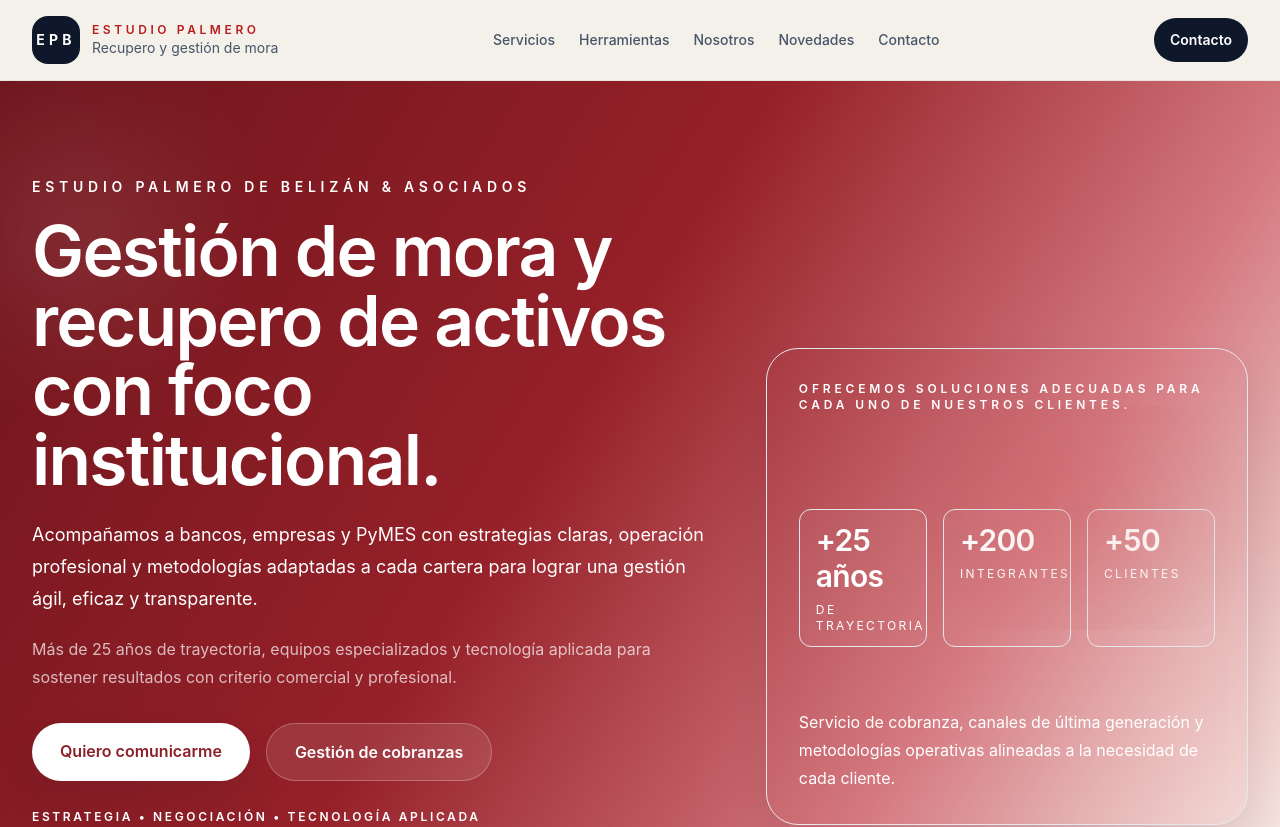
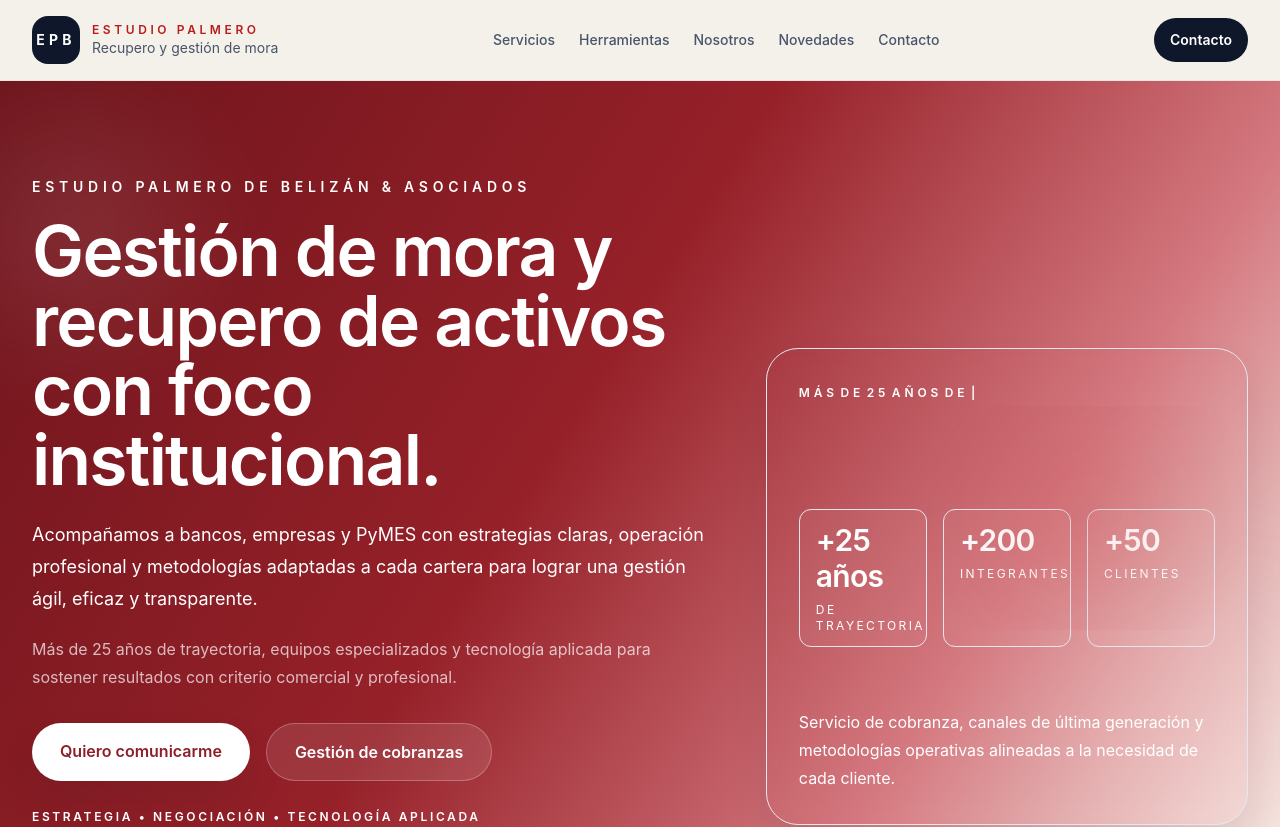
Before and after one commit to Skullby/EPB, a React (Vite) app: page / in a window 1280 px wide. Shown: the top 827 px of the page. Built offline with nearby package versions, Linux system fonts and the light colour scheme.

Commit message:
feat(epb): restore hero info panel typewriter

```diff
--- a/src/App.tsx
+++ b/src/App.tsx
@@ -1,4 +1,4 @@
-import { useEffect } from 'react'
+import { useEffect, useMemo, useState } from 'react'
 import type { MouseEvent } from 'react'
 import {
   CONTACT,
@@ -33,6 +33,35 @@
 }
 
 function App() {
+  const heroPanelLines = useMemo(
+    () => [
+      hero.badge,
+      'Más de 25 años de trayectoria institucional',
+      'Soluciones adecuadas para cada uno de nuestros clientes',
+    ],
+    []
+  )
+  const [visibleHeroLine, setVisibleHeroLine] = useState(0)
+  const heroLineWords = useMemo(() => heroPanelLines[visibleHeroLine].split(' '), [heroPanelLines, visibleHeroLine])
+  const [visibleHeroLineWords, setVisibleHeroLineWords] = useState(1)
+
+  useEffect(() => {
+    if (visibleHeroLineWords < heroLineWords.length) {
+      const timer = window.setTimeout(() => {
+        setVisibleHeroLineWords((current) => Math.min(current + 1, heroLineWords.length))
+      }, 220)
+
+      return () => window.clearTimeout(timer)
+    }
+
+    const holdTimer = window.setTimeout(() => {
+      setVisibleHeroLine((current) => (current + 1) % heroPanelLines.length)
+      setVisibleHeroLineWords(1)
+    }, 4200)
+
+    return () => window.clearTimeout(holdTimer)
+  }, [heroLineWords.length, heroPanelLines.length, visibleHeroLine, visibleHeroLineWords])
+
   useEffect(() => {
     const revealElements = Array.from(document.querySelectorAll<HTMLElement>('.reveal'))
 
@@ -151,7 +180,17 @@
 
               <div className="hero-visual reveal reveal-delay-2 relative rounded-[2rem] border border-white/18 bg-white/12 p-7 text-white shadow-soft backdrop-blur md:p-8">
                 <div className="min-h-[96px] text-xs font-semibold uppercase tracking-[0.32em] text-white/72">
-                  <p>{hero.badge}</p>
+                  <span className="sr-only">{heroPanelLines[visibleHeroLine]}</span>
+                  <span aria-hidden="true" className="inline-flex flex-wrap items-center gap-x-[0.22em] gap-y-1 leading-6">
+                    {heroLineWords.slice(0, visibleHeroLineWords).map((word, index) => (
+                      <span key={word + index} className="type-word type-word-sm">
+                        {word}
+                      </span>
+                    ))}
+                    <span className="type-cursor type-cursor-sm" aria-hidden="true">
+                      |
+                    </span>
+                  </span>
                 </div>
                 <div className="mt-8 grid gap-4 sm:grid-cols-3 lg:grid-cols-1 xl:grid-cols-3">
                   {hero.highlights.map((item) => (
--- a/src/index.css
+++ b/src/index.css
@@ -97,6 +97,20 @@
   .animate-subtle-drift {
     animation: subtleDrift 16s ease-in-out infinite;
   }
+
+  .hero-panel-copy {
+    animation: heroPanelPop 0.4s ease-out;
+  }
+
+  .hero-panel-sheen {
+    animation: heroSheen 7.5s ease-in-out infinite;
+  }
+
+  .hero-bar {
+    transform-origin: bottom;
+    animation: heroBars 8s ease-in-out infinite;
+    box-shadow: 0 10px 24px rgba(15, 23, 42, 0.12);
+  }
 }
 
 @media (prefers-reduced-motion: reduce) {
@@ -128,3 +142,36 @@
     opacity: 0.95;
   }
 }
+
+@keyframes heroBars {
+  0%,
+  100% {
+    transform: scaleY(0.92) translateY(0);
+  }
+  50% {
+    transform: scaleY(1.08) translateY(-2px);
+  }
+}
+
+@keyframes heroSheen {
+  0%,
+  100% {
+    opacity: 0.45;
+    transform: translateX(-6%);
+  }
+  50% {
+    opacity: 0.85;
+    transform: translateX(4%);
+  }
+}
+
+@keyframes heroPanelPop {
+  from {
+    opacity: 0.4;
+    transform: translateY(4px);
+  }
+  to {
+    opacity: 1;
+    transform: translateY(0);
+  }
+}
```
